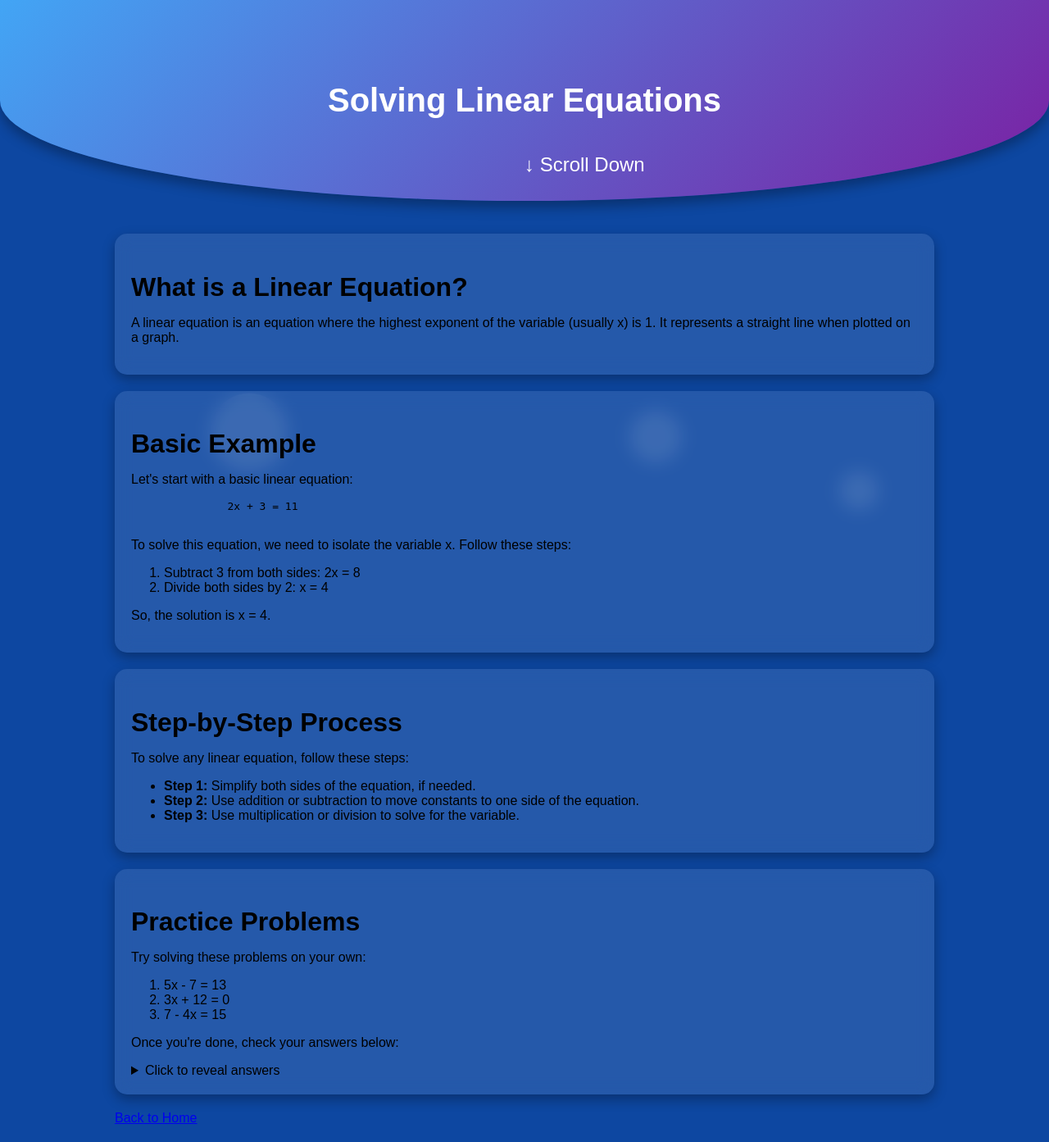
After one commit to okotwal17/Algebr.ai, a Django app: page /solving-linear-equations/ in a window 1280 px wide. The commit adds this page. Shown: the whole page at 82% size. Run offline with Django 5.2, Linux system fonts and the light colour scheme.

Commit message:
Made a basic page that explains how to solve linear equations.

```diff
--- a/Algebrai/settings.py
+++ b/Algebrai/settings.py
@@ -13,6 +13,9 @@ https://docs.djangoproject.com/en/5.1/ref/settings/
 from pathlib import Path
 import os
 from decouple import config
+import openai
+from dotenv import load_dotenv
+
 
 # Build paths inside the project like this: BASE_DIR / 'subdir'.
 BASE_DIR = Path(__file__).resolve().parent.parent
@@ -117,5 +120,3 @@ DEFAULT_AUTO_FIELD = 'django.db.models.BigAutoField'
 # Login redirect URLs
 LOGIN_REDIRECT_URL = '/home/'  # Redirect to this URL after successful login
 LOGOUT_REDIRECT_URL = '/accounts/login/'  # Redirect to this URL after logout
-
-OPENAI_API_KEY = config('OPENAI_API_KEY')
--- /dev/null
+++ b/Algebrai/templates/solvingLinearEq.html
@@ -0,0 +1,86 @@
+{% load static %}
+<!DOCTYPE html>
+<html lang="en">
+<head>
+   <meta charset="UTF-8">
+   <meta name="viewport" content="width=device-width, initial-scale=1.0">
+   <title>Solving Linear Equations</title>
+   <link rel="stylesheet" href="{% static 'css/home.css' %}">
+</head>
+<body>
+
+   <div class="background">
+       <!-- Floating Background Bubbles -->
+       <div class="bubble" style="--size:6rem; --distance:6rem; --position:20%; --time:15s; --delay:-2s;"></div>
+       <div class="bubble" style="--size:4rem; --distance:8rem; --position:60%; --time:20s; --delay:-5s;"></div>
+       <div class="bubble" style="--size:3rem; --distance:6rem; --position:80%; --time:25s; --delay:-7s;"></div>
+       <div class="bubble" style="--size:5rem; --distance:10rem; --position:30%; --time:12s; --delay:-3s;"></div>
+   </div>
+
+   <header>
+       <h1>Solving Linear Equations</h1>
+       <div class="scroll-indicator">↓ Scroll Down</div>
+   </header>
+
+   <div class="container">
+       <!-- Introduction Section -->
+       <section class="swipe-section">
+           <h2>What is a Linear Equation?</h2>
+           <p>A linear equation is an equation where the highest exponent of the variable (usually x) is 1. It represents a straight line when plotted on a graph.</p>
+       </section>
+
+       <!-- Basic Example Section -->
+       <section class="swipe-section">
+           <h2>Basic Example</h2>
+           <p>Let's start with a basic linear equation:</p>
+           <pre>
+               2x + 3 = 11
+           </pre>
+           <p>To solve this equation, we need to isolate the variable x. Follow these steps:</p>
+           <ol>
+               <li>Subtract 3 from both sides: 2x = 8</li>
+               <li>Divide both sides by 2: x = 4</li>
+           </ol>
+           <p>So, the solution is x = 4.</p>
+       </section>
+
+       <!-- Step-by-Step Process Section -->
+       <section class="swipe-section">
+           <h2>Step-by-Step Process</h2>
+           <p>To solve any linear equation, follow these steps:</p>
+           <ul>
+               <li><strong>Step 1:</strong> Simplify both sides of the equation, if needed.</li>
+               <li><strong>Step 2:</strong> Use addition or subtraction to move constants to one side of the equation.</li>
+               <li><strong>Step 3:</strong> Use multiplication or division to solve for the variable.</li>
+           </ul>
+       </section>
+
+       <!-- Practice Problems Section -->
+       <section class="swipe-section">
+           <h2>Practice Problems</h2>
+           <p>Try solving these problems on your own:</p>
+           <ol>
+               <li>5x - 7 = 13</li>
+               <li>3x + 12 = 0</li>
+               <li>7 - 4x = 15</li>
+           </ol>
+           <p>Once you're done, check your answers below:</p>
+           <details>
+               <summary>Click to reveal answers</summary>
+               <ol>
+                   <li>x = 4</li>
+                   <li>x = -4</li>
+                   <li>x = -2</li>
+               </ol>
+           </details>
+       </section>
+
+       <!-- Back to Home Button -->
+       <div class="back-button">
+           <a href="{% url 'home' %}" class="btn">Back to Home</a>
+       </div>
+
+   </div>
+
+</body>
+</html>
--- a/Algebrai/urls.py
+++ b/Algebrai/urls.py
@@ -1,11 +1,17 @@
 from django.contrib import admin
 from django.urls import path, include
 from django.views.generic import RedirectView
-from Algebrai.views import HomeView  # Import your HomeView from Algebrai app
+from Algebrai.views import HomeView, SolvingLinearEqView, QuadraticEquationsView  # Import the new views
 
 urlpatterns = [
     path('admin/', admin.site.urls),
     path('', RedirectView.as_view(url='/accounts/login/')),  # Redirect to login page
     path('accounts/', include('accounts.urls')),  # Include the accounts app URL
-    path('home/', HomeView.as_view(), name='home'),  # Add your custom HomeView
+    path('home/', HomeView.as_view(), name='home'),  # Home page view
+
+    # Algebra topic URLs
+    path('solving-linear-equations/', SolvingLinearEqView.as_view(), name='solvingLinearEq'),  # Solving Linear Equations page
+    path('quadratic-equations/', QuadraticEquationsView.as_view(), name='quadraticEquations'),  # Quadratic Equations page
+
+    # Add more paths for other algebra topics as needed
 ]
--- a/Algebrai/views.py
+++ b/Algebrai/views.py
@@ -2,6 +2,7 @@ from django.views.generic import TemplateView
 from django.template import loader
 from django.http import HttpResponse
 
+# Home page view
 class HomeView(TemplateView):
     template_name = 'home.html'  # Specify your home template
 
@@ -15,3 +16,31 @@ class HomeView(TemplateView):
         template = loader.get_template(self.template_name)
         context = self.get_context_data(**kwargs)  # Get context data
         return HttpResponse(template.render(context, request))  # Render the template with context
+
+# View for "Solving Linear Equations" page
+class SolvingLinearEqView(TemplateView):
+    template_name = 'solvingLinearEq.html'  # Specify the template for solving linear equations
+
+    def get_context_data(self, **kwargs):
+        context = super().get_context_data(**kwargs)
+        return context
+
+    def get(self, request, *args, **kwargs):
+        template = loader.get_template(self.template_name)
+        context = self.get_context_data(**kwargs)
+        return HttpResponse(template.render(context, request))
+
+# View for "Quadratic Equations" page
+class QuadraticEquationsView(TemplateView):
+    template_name = 'quadraticEquations.html'  # Specify the template for quadratic equations
+
+    def get_context_data(self, **kwargs):
+        context = super().get_context_data(**kwargs)
+        return context
+
+    def get(self, request, *args, **kwargs):
+        template = loader.get_template(self.template_name)
+        context = self.get_context_data(**kwargs)
+        return HttpResponse(template.render(context, request))
+
+# You can continue adding more views for other topics as needed
```
Also changed, not shown: Algebrai/static/javascript/home.js (+11 -0 lines), Algebrai/static/javascript/lesson.js (added, +29 -0 lines), Algebrai/templates/home.html (+14 -12 lines), db.sqlite3.
